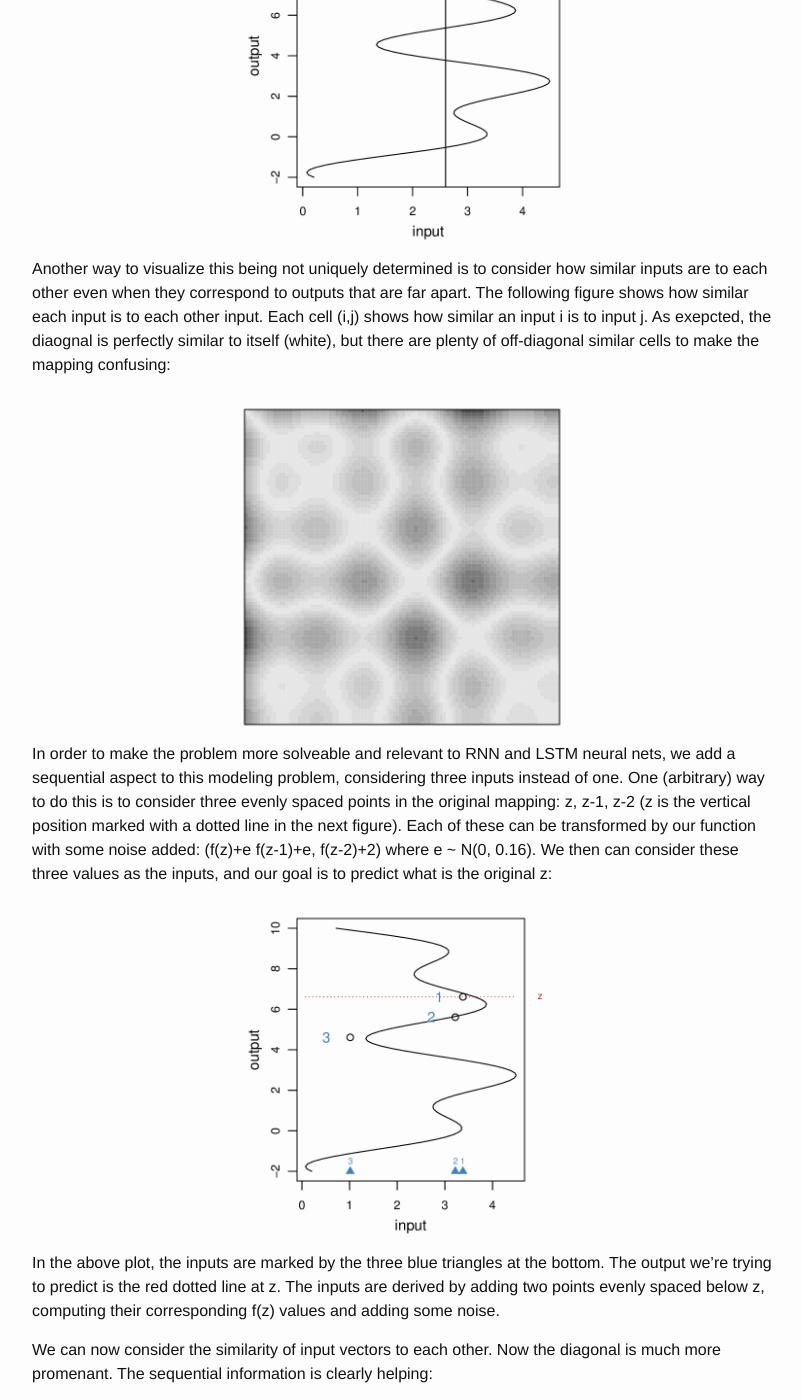
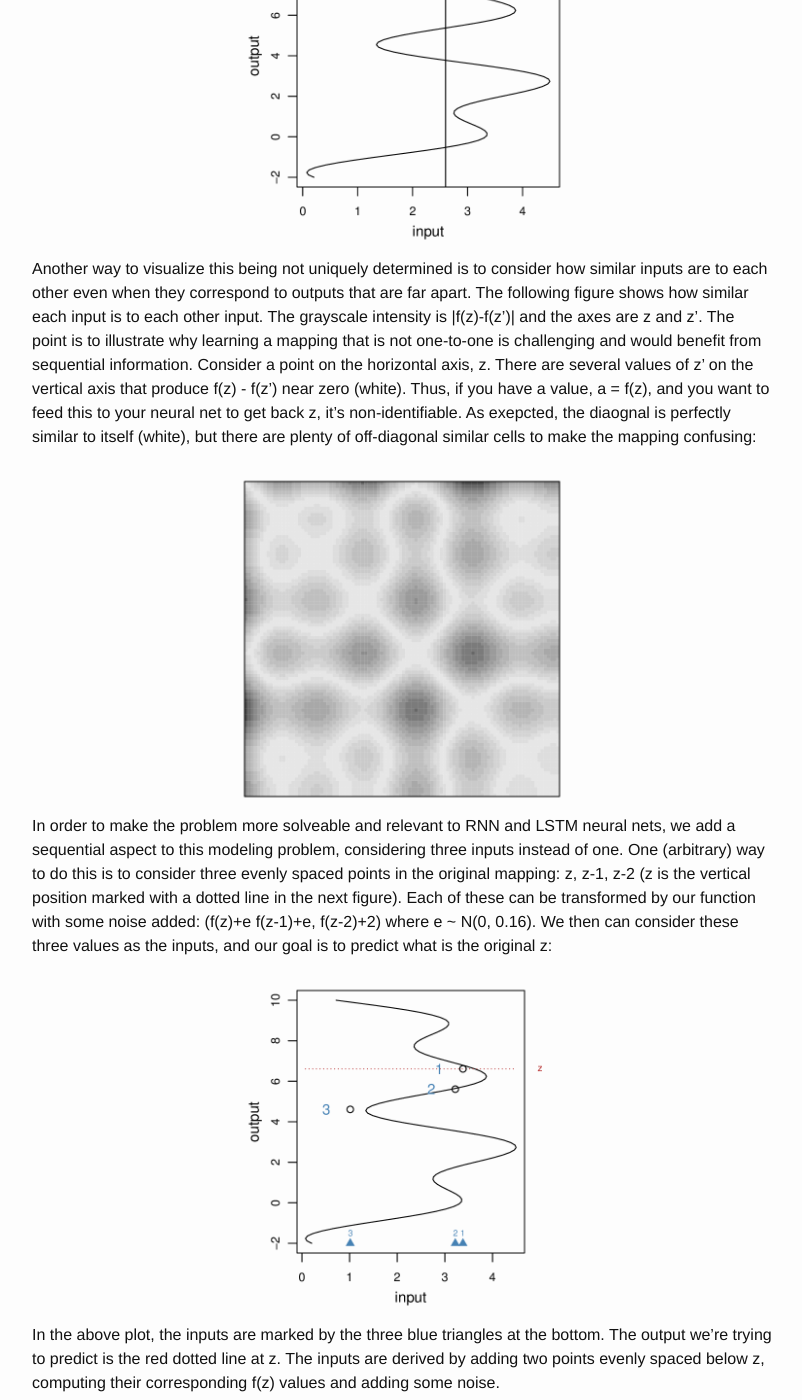
Before and after one commit to kbullaughey/lstm-play, a Jekyll site: the page built from 00-toy.md, in a window 1280 px wide and 1400 px high, scrolled down 725 px. Shown: the whole window, without its empty margins (238-1040 px from the left). Built offline with Jekyll 4.4.1, drawn with Linux system fonts in a browser that asks for light colours; some of the changed text lies outside the part shown.

Commit message:
more clear description of grayscale plots

```diff
--- a/00-toy.md
+++ b/00-toy.md
@@ -26,7 +26,8 @@ This will result in a somewhat wavy function, and by considering the inverse map
   <img src="{{"/assets/toy/figure_1-1.png" | prepend: site.baseurl }}">
 </div>
 
-Another way to visualize this being not uniquely determined is to consider how similar inputs are to each other even when they correspond to outputs that are far apart. The following figure shows how similar each input is to each other input. Each cell (i,j) shows how similar an input i is to input j. As exepcted, the diaognal is perfectly similar to itself (white), but there are plenty of off-diagonal similar cells to make the mapping confusing:
+Another way to visualize this being not uniquely determined is to consider how similar inputs are to each other even when they correspond to outputs that are far apart. The following figure shows how similar each input is to each other input. The grayscale intensity is |f(z)-f(z')| and the axes are z and z'. The point is to illustrate why learning a mapping that is not one-to-one is challenging and would benefit from sequential information. Consider a point on the horizontal axis, z. There are several values of z' on the vertical axis that produce f(z) - f(z') near zero (white). Thus, if you have a value, a = f(z), and you want to feed this to your neural net to get back z, it's non-identifiable.
+As exepcted, the diaognal is perfectly similar to itself (white), but there are plenty of off-diagonal similar cells to make the mapping confusing:
 
 <div class="standard-image">
   <img src="{{"/assets/toy/figure_4a-1.png" | prepend: site.baseurl }}">
@@ -40,7 +41,8 @@ In order to make the problem more solveable and relevant to RNN and LSTM neural
 
 In the above plot, the inputs are marked by the three blue triangles at the bottom. The output we're trying to predict is the red dotted line at z. The inputs are derived by adding two points evenly spaced below z, computing their corresponding f(z) values and adding some noise.
 
-We can now consider the similarity of input vectors to each other. Now the diagonal is much more promenant. The sequential information is clearly helping:
+Instead of having just one point a = f(z), we have a vector values, (a, b, c), where we know that these must have been produced by some f(z), f(z-1), f(z-2). This problem is much easier. We can illustrate using a similar figure to one above. In this next figure, the grayscale intensity is the Euclidean distance between (f(z), f(z-1), f(z-2)) and (f(z'), f(z'-1), f(z'-2)).
+Now the diagonal is much more promenant and the sequential information is clearly helping.
 
 <div class="standard-image">
   <img src="{{"/assets/toy/figure_4b-1.png" | prepend: site.baseurl }}">
```
